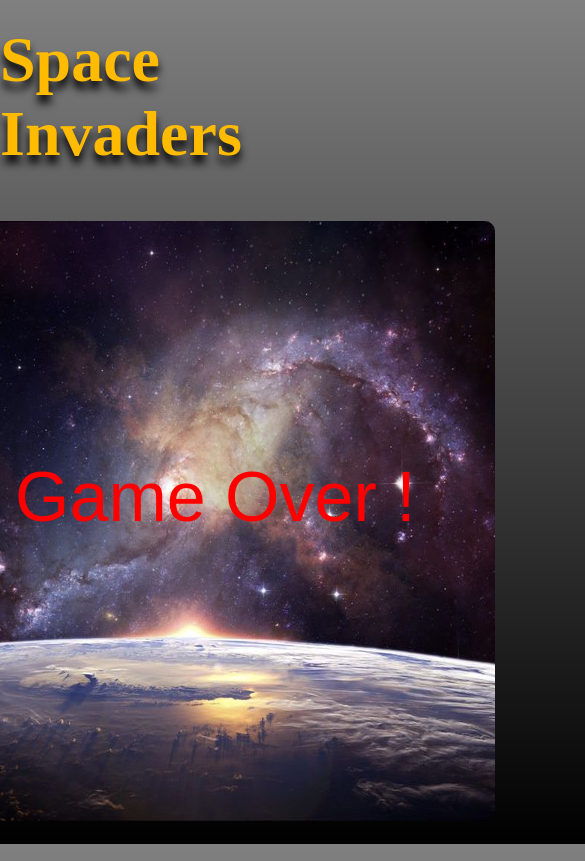
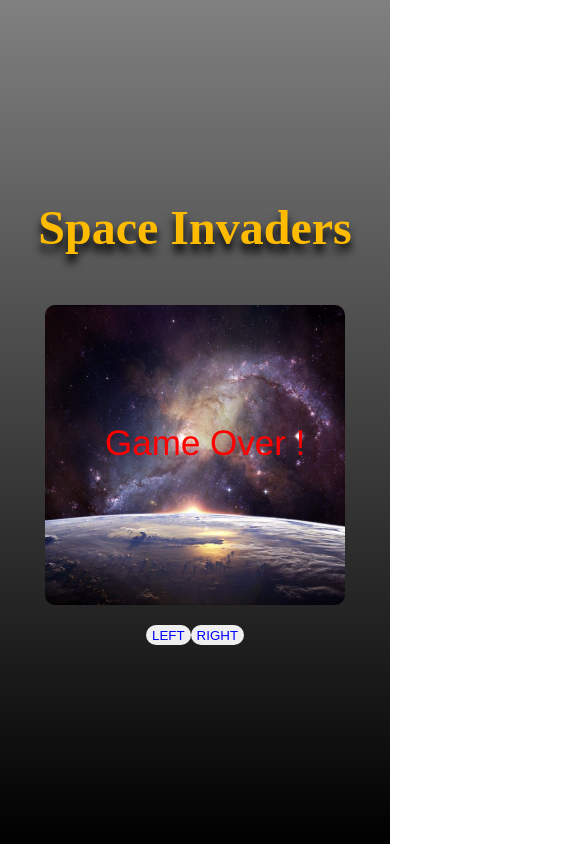
Before and after one commit to SPUR-TECH/space-invaders, a plain HTML site: page index.html in a window 390 px wide. Shown: the top 861 px of the page, 585 px wide, since content can reach past the window. Drawn offline with Linux system fonts and the light colour scheme.

Commit message:
added media query for small screens

```diff
--- a/BulletController.js
+++ b/BulletController.js
@@ -11,10 +11,10 @@ export default class BulletController {
         this.soundEnabled = soundEnabled;
 
         this.shootSound = new Audio("sounds/shoot.wav");
-        this.shootSound.volume = 0.5;
+        this.shootSound.volume = 0.2;
 
         this.enemyShootSound = new Audio("sounds/enemy-bomb.wav");
-        this.enemyShootSound.volume = 0.1;
+        this.enemyShootSound.volume = 0.2;
     }
 
     draw(ctx) {
--- a/EnemyController.js
+++ b/EnemyController.js
@@ -28,10 +28,9 @@ export default class EnemyController {
         this.playerBulletController = playerBulletController;
 
         this.enemyDeathSound = new Audio("sounds/enemy-death.wav");
-        this.enemyDeathSound.volume = 0.5;
 
         this.backgroundSound = new Audio("sounds/background.wav");
-        this.backgroundSound.volume = 0.9;
+        this.backgroundSound.volume = 0.6;
 
         this.createEnemies();
     }
--- a/Player.js
+++ b/Player.js
@@ -17,6 +17,8 @@ export default class Player {
 
         document.addEventListener("keydown", this.keydown);
         document.addEventListener("keyup", this.keyup);
+        document.addEventListener("touchstart", this.keydown);
+        document.addEventListener("touchend", this.keyup);
     }
 
     draw(ctx) {
--- a/index.html
+++ b/index.html
@@ -16,8 +16,11 @@
 <body>
     <h1>Space Invaders</h1>
     <canvas id="game"></canvas>
-    <div class="buttons"><button id="ArrowLeft">LEFT</button>
-        <button id="ArrowRight">RIGHT</button>
+    <div class="button-container">
+        <section class="buttons">
+            <button id="ArrowLeft" touches="e => (move)">LEFT</button>
+            <button id="ArrowRight">RIGHT</button>
+        </section>
     </div>
 
     <script type="module" src="index.js"></script>
--- a/index.js
+++ b/index.js
@@ -38,7 +38,7 @@ function game() {
 function displayGameOver() {
     if (isGameOver) {
         let text = didWin ? "You Win !" : "Game Over !";
-        let textOffset = didWin ? 3.5 : 5;
+        let textOffset = didWin ? 3.0 : 5;
 
         ctx.fillStyle = "red";
         ctx.font = "70px Arial";
--- a/style.css
+++ b/style.css
@@ -29,22 +29,33 @@ canvas {
 
 #ArrowLeft {
     color: blue;
-    position: absolute;
-    left: 730px;
+    position: relative;
+    float: left;
     margin-top: 20px;
     padding-top: 2px;
     height: 20px;
     border-radius: 20px;
     border: 0;
+    z-index: 100;
 }
 
 #ArrowRight {
     color: blue;
-    position: absolute;
-    left: 780px;
+    position: relative;
     margin-top: 20px;
     padding-top: 2px;
     height: 20px;
     border-radius: 20px;
     border: 0;
+    z-index: 100;
 }
+
+@media (max-width: 799px) {
+    canvas {
+        width: 300px;
+    }
+
+    h1 {
+        font-size: 3em;
+    }
+}
```
